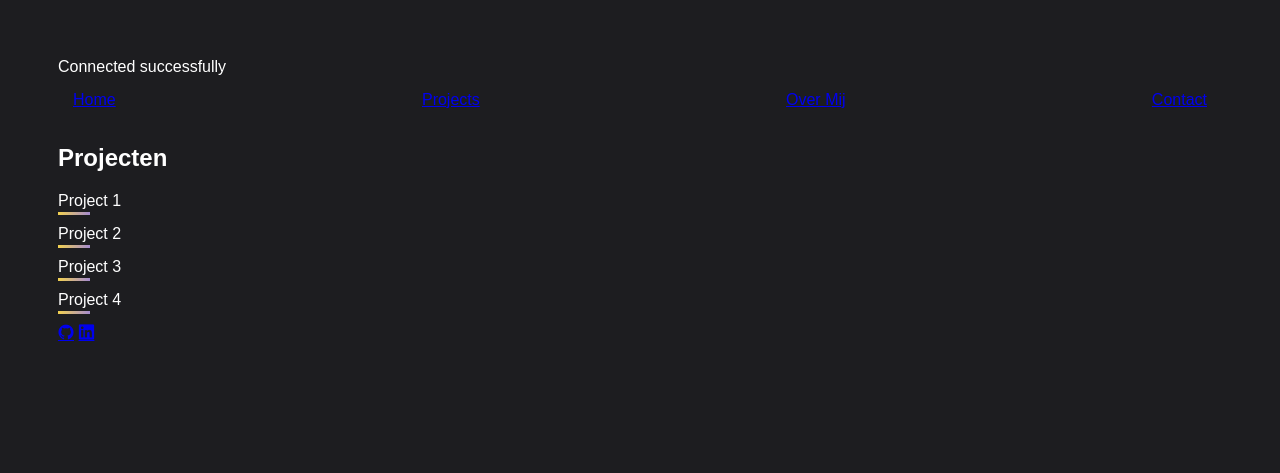
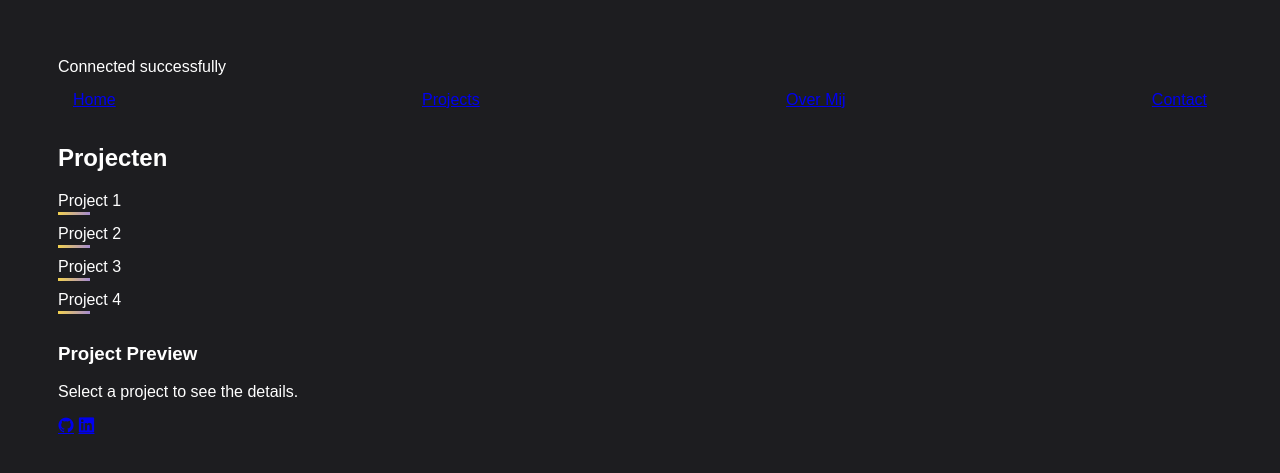
Before and after one commit to PjotrdeVos1/Portofolio-Windesheim, a PHP site: page /projects in a window 1280 px wide. Shown: the top 473 px of the page. Run offline with PHP 8.4, Linux system fonts and the light colour scheme.

Commit message:
Fixed project page and added javescript to it

```diff
--- /dev/null
+++ b/views/js/Javscript.js
@@ -0,0 +1,25 @@
+
+    document.addEventListener('DOMContentLoaded', function() {
+    const projectLinks = document.querySelectorAll('.project-link');
+    const projectDescription = document.getElementById('project-description');
+
+    projectLinks.forEach(link => {
+    link.addEventListener('click', function(event) {
+    event.preventDefault();
+    const projectId = this.getAttribute('data-project');
+    updateProjectPreview(projectId);
+});
+});
+
+    function updateProjectPreview(projectId) {
+    // You can replace this with actual project data
+    const projectData = {
+    1: 'Description for Project 1',
+    2: 'Description for Project 2',
+    3: 'Description for Project 3',
+    4: 'Description for Project 4'
+};
+
+    projectDescription.textContent = projectData[projectId] || 'No description available.';
+}
+});
--- a/views/layout/head.php
+++ b/views/layout/head.php
@@ -4,6 +4,7 @@
     <meta charset="UTF-8">
     <title>Pjotr de Vos</title>
     <link rel="stylesheet" href="/views/css/style.css">
+    <script src="/views/js/Javscript.js" defer></script>
     <link rel="stylesheet" type='text/css' href="https://cdn.jsdelivr.net/gh/devicons/devicon@latest/devicon.min.css" />
 </head>
 <body>
--- a/views/projects.view.php
+++ b/views/projects.view.php
@@ -8,12 +8,15 @@ require 'layout/head.php';
 
     <div class="Projects">
         <h2>Projecten</h2>
-        <a href="#">Project 1</a><br>
-        <a href="#">Project 2</a><br>
-        <a href="#">Project 3</a><br>
-        <a href="#">Project 4</a><br>
+        <a href="#" class="project-link" data-project="1">Project 1</a><br>
+        <a href="#" class="project-link" data-project="2">Project 2</a><br>
+        <a href="#" class="project-link" data-project="3">Project 3</a><br>
+        <a href="#" class="project-link" data-project="4">Project 4</a><br>
     </div>
-
+    <div id="project-preview" class="ProjectPreview">
+        <h3>Project Preview</h3>
+        <p id="project-description">Select a project to see the details.</p>
+    </div>
 <?php
 
 require 'layout/footer.php';
```
